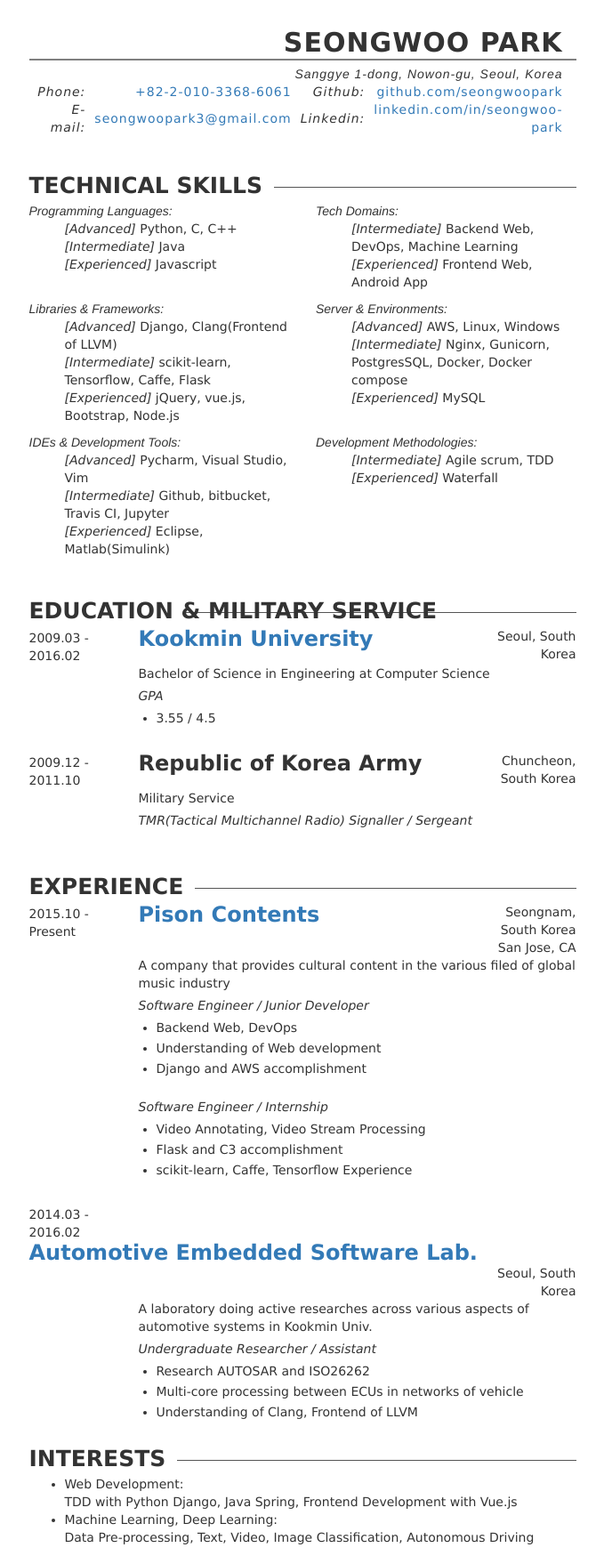
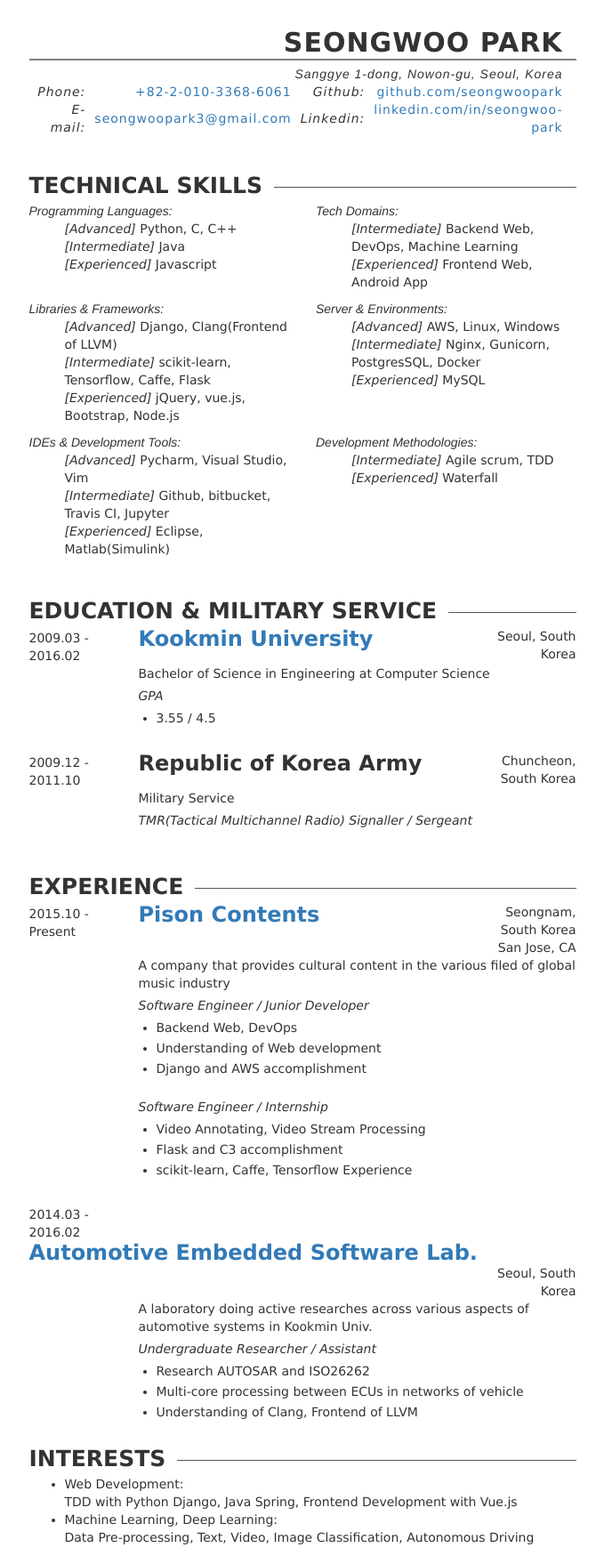
Before and after one commit to seongwoopark/seongwoopark.github.io, a Jekyll site: the page resume.html, which Jekyll copies as it is, in a window 1280 px wide. Shown: the whole page at 89% size, without its empty margins (300-979 px from the left). Built offline with Jekyll 4.4.1, drawn with Linux system fonts in a browser that asks for light colours.

Commit message:
Update resume, fix css and tech skil lines

```diff
--- a/resume.html
+++ b/resume.html
@@ -66,7 +66,7 @@
 				<i>Server & Environments:</i>
 				<ul>
 					<li><i>[Advanced]</i> AWS, Linux, Windows</li>
-					<li><i>[Intermediate]</i> Nginx, Gunicorn, PostgresSQL, Docker, Docker compose</li>
+					<li><i>[Intermediate]</i> Nginx, Gunicorn, PostgresSQL, Docker</li>
 					<li><i>[Experienced]</i> MySQL</li>
 				</ul>
 			</div>
@@ -90,7 +90,7 @@
 		</div>
 		<br/>
 
-		<h2 class="middle-line" title="EDUCATION">EDUCATION & MILITARY SERVICE</h2>
+		<h2 class="middle-line" title="EDUCATION & MILITARY SERVICE">EDUCATION & MILITARY SERVICE</h2>
 		<div class="job">
 			<p class="date">2009.03 - 2016.02</p>
 			<h3><a href="http://www.kookmin.ac.kr" target="_blank">Kookmin University</a></h3>
```
